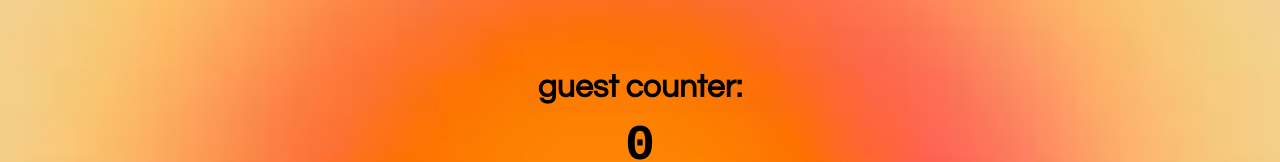
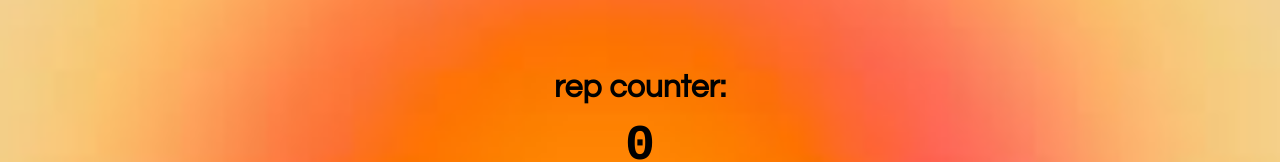
Before and after one commit to Qwerty-o/gratitudecounter, a plain HTML site: page index.html in a window 1280 px wide. Shown: the part 186-348 px from the top of the page. Drawn offline with nearby package versions, Linux system fonts and the light colour scheme.

Commit message:
Update index.html
changed to rep counter

```diff
--- a/index.html
+++ b/index.html
@@ -5,7 +5,7 @@
     <body>
        <div class = "container">
 
-            <h1>guest counter:</h1>
+            <h1>rep counter:</h1>
             <h2 id="count-el">0</h2>
             <button id="increment-btn" onclick="increment()">INCREMENT</button>
             <button id="save-btn" onclick="save()">SAVE</button>
```
